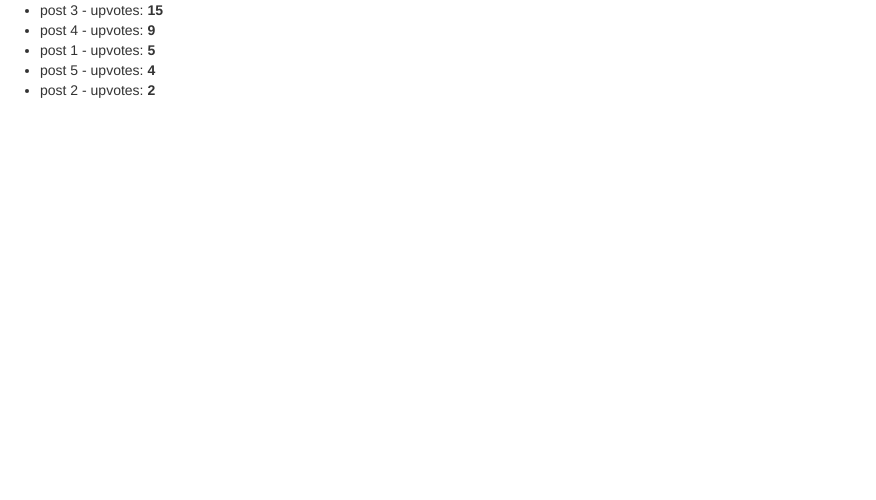
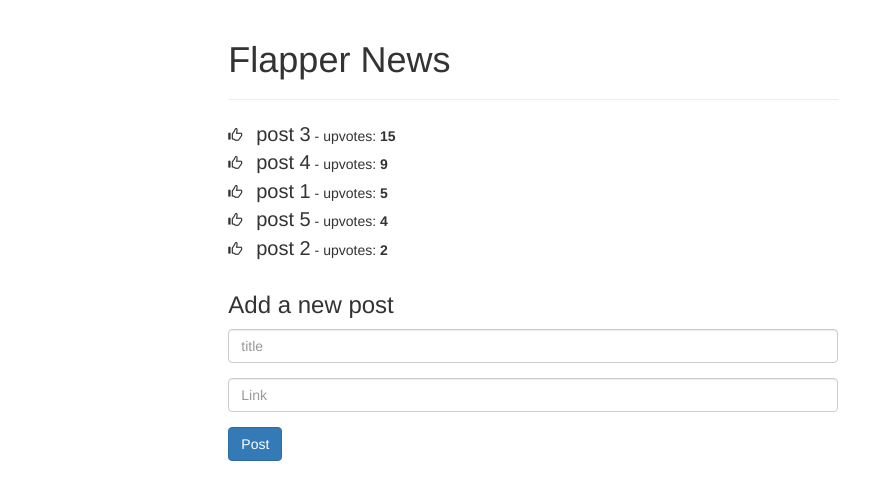
Before and after one commit to anatolmanoila/mean-custom, a website: page client/index.html in a window 1280 px wide. Shown: the whole page, without its empty margins (0-876 px from the left). Drawn offline with nearby package versions, Linux system fonts and the light colour scheme; some packages are replaced by stand-ins of ours.

Commit message:
chore: added some style

```diff
--- a/client/controllers/MainCtrl.js
+++ b/client/controllers/MainCtrl.js
@@ -11,5 +11,21 @@
         {title: 'post 5', upvotes: 4}
       ];
 
+      $scope.addPost = function () {
+        if($scope.title === '') {return;}
+        $scope.posts.push({
+            title:$scope.title,
+            link:$scope.link,
+            upvotes:0
+          });
+        $scope.title = '';
+        $scope.link = '';
+      };
+
+      $scope.incrementUpvotes = function (po) {
+        po.upvotes += 1;
+      };
+
+
     }]);
 })();
--- a/client/partials/home.html
+++ b/client/partials/home.html
@@ -1,7 +1,31 @@
 <section class="row" ng-controller="MainCtrl">
-  <ul>
-    <li ng-repeat="p in posts | orderBy: '-upvotes'">
-      {{p.title}} - upvotes: <strong>{{p.upvotes}}</strong>
-    </li>
-  </ul>
+
+  <section class="col-md-6 col-md-offset-2">
+    <div class="page-header">
+      <h1>Flapper News</h1>
+    </div>
+
+    <div ng-repeat="p in posts | orderBy: '-upvotes'">
+      <span class="glyphicon glyphicon-thumbs-up"
+            ng-click="incrementUpvotes(p)"></span>
+      <a ng-show="p.link" href="{{p.link}}">{{p.title}}</a>
+      <span style="font-size:20px; margin-left:10px;"
+            ng-hide="p.link">{{p.title}}</span>
+      - upvotes: <strong>{{p.upvotes}}</strong>
+    </div>
+
+    <form style="margin-top:30px;"
+      ng-submit="addPost()">
+      <h3>Add a new post</h3>
+      <div class="form-group">
+        <input type="text" class="form-control" placeholder="title" ng-model="title" />
+      </div>
+      <div class="form-group">
+        <input type="text" class="form-control" placeholder="Link" ng-model="link" />
+      </div>
+      <button type="submit" class="btn btn-primary">Post</button>
+    </form>
+
+  </section>
+
 </section>
```
